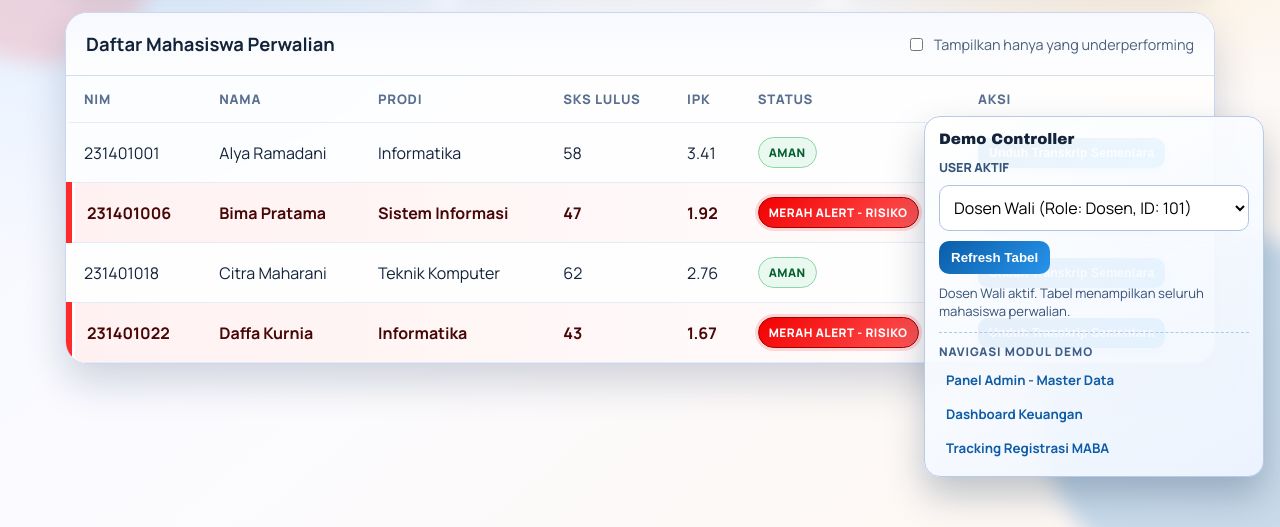
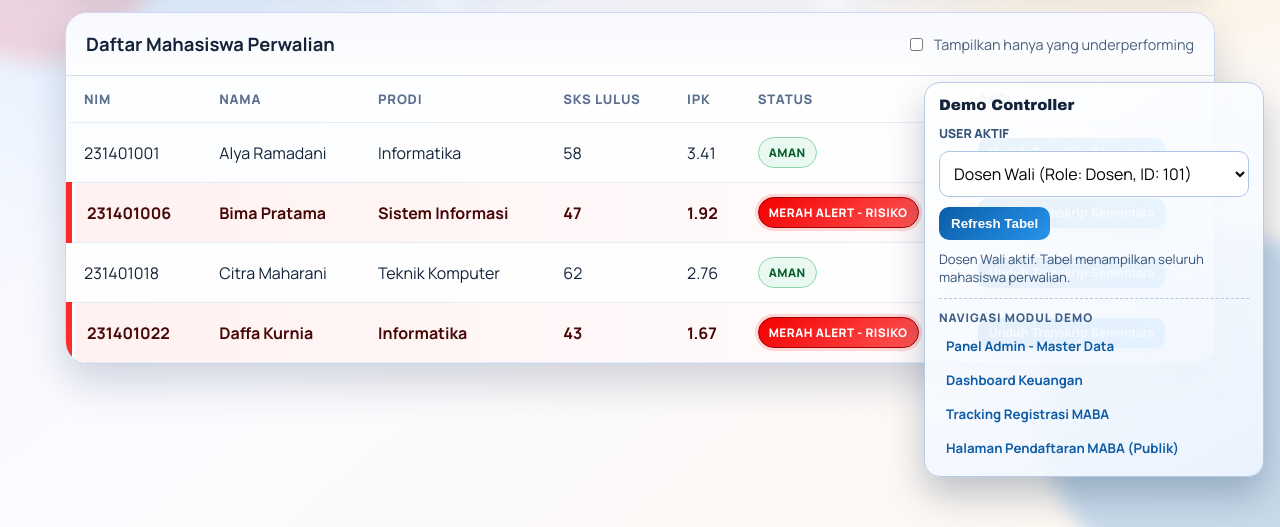
Before and after one commit to goldenityinc/goldenity-campus-website, a website: page src/frontend/dosen-wali-dashboard.html in a window 1280 px wide. Shown: the part 307-834 px from the top of the page. Drawn offline with nearby package versions, Linux system fonts and the light colour scheme.

Commit message:
fix: add public MABA registration link in dashboard demo nav

```diff
--- a/src/frontend/dosen-wali-dashboard.html
+++ b/src/frontend/dosen-wali-dashboard.html
@@ -70,6 +70,7 @@
         <a class="demo-link" href="./admin-master-data.html">Panel Admin - Master Data</a>
         <a class="demo-link" href="./keuangan-dashboard.html">Dashboard Keuangan</a>
         <a class="demo-link" href="./maba-tracking.html">Tracking Registrasi MABA</a>
+        <a class="demo-link" href="./maba-registration.html">Halaman Pendaftaran MABA (Publik)</a>
       </div>
     </aside>
 
```
